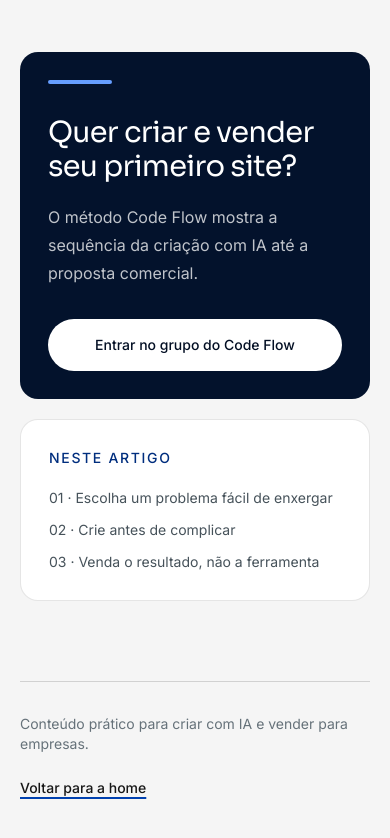
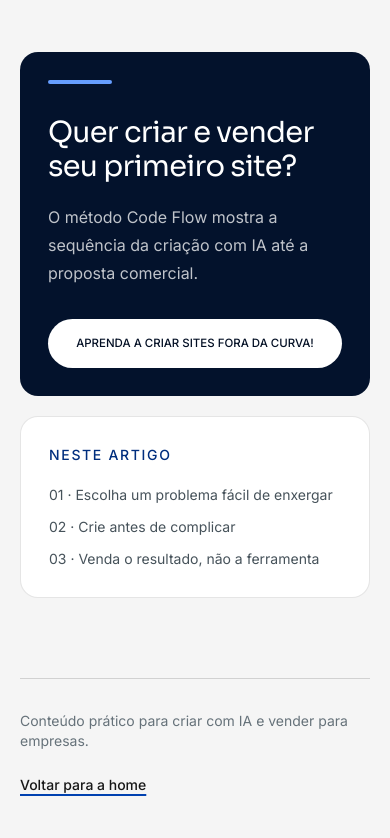
Before and after one commit to DEV-JOTAPE11/code-makers, a Next.js app: page /blog/gerar-leads in a window 390 px wide. Shown: the part 2826-3664 px from the top of the page. Built offline with nearby package versions, Linux system fonts and the light colour scheme.

Commit message:
feat: add new mobile, desktop, course, and conversion components

```diff
--- a/src/app/globals.css
+++ b/src/app/globals.css
@@ -562,9 +562,6 @@ html.lenis body {
     min-height: 66px;
     margin-top: 22px;
   }
-  .group-cta-label {
-    font-size: 14px;
-  }
   .mobile-hero-robot {
     height: clamp(330px, 43svh, 380px);
   }
@@ -600,9 +597,6 @@ html.lenis body {
     min-height: 62px;
     margin-top: 18px;
     padding-left: 22px;
-  }
-  .group-cta-label {
-    font-size: 13px;
   }
   .group-cta-arrow {
     flex-basis: 40px;
@@ -2278,3 +2272,25 @@ html::-webkit-scrollbar {
       rgba(7, 20, 39, 0.82);
   }
 }
+/* Botões de "Aprenda a criar sites fora da curva" no mobile: o texto nunca
+   quebra linha. A fonte acompanha a largura do container (cqi) e só cresce
+   até o tamanho original. --cta-fit-reserve é o que não é texto (padding,
+   gap e seta) e o divisor é a largura do texto por px de fonte, com folga
+   para outras fontes do sistema. */
+@media (width<=1023px) {
+  .group-cta,
+  .cta-fit-box {
+    container-type: inline-size;
+  }
+  .group-cta-label {
+    white-space: nowrap;
+    font-size: min(15px, calc((100cqi - 62px) / 21.4));
+  }
+  .cta-fit {
+    white-space: nowrap;
+    font-size: min(
+      var(--cta-fit-max),
+      calc((100cqi - var(--cta-fit-reserve)) / 21.8)
+    );
+  }
+}
--- a/src/components/ConversionRail.tsx
+++ b/src/components/ConversionRail.tsx
@@ -90,7 +90,7 @@ export function ConversionRail({ desktop = false }: { desktop?: boolean }) {
                 design, copy e animações de nível agência logo de primeira.
               </p>
               <GroupCta className="mt-7">
-                Entrar no grupo do Code Flow
+                APRENDA A CRIAR SITES FORA DA CURVA!
               </GroupCta>
               <p className="mt-4 text-center font-['Inter:Medium',sans-serif] text-[10px] uppercase tracking-[0.16em] text-white/35">
                 Estruturar • gerar • publicar
--- a/src/components/blog/BlogArticle.tsx
+++ b/src/components/blog/BlogArticle.tsx
@@ -105,7 +105,7 @@ export function BlogArticle({ post }: { post: BlogPost }) {
           </div>
 
           <aside className="lg:sticky lg:top-8">
-            <div className="overflow-hidden rounded-[18px] bg-[#03122c] p-7 text-white sm:p-9">
+            <div className="cta-fit-box overflow-hidden rounded-[18px] bg-[#03122c] p-7 text-white sm:p-9">
               <div className="mb-8 h-1 w-16 rounded-full bg-[#669eff]" />
               <p className="font-['Sora:Regular',sans-serif] text-[29px] leading-[1.16] tracking-[-0.025em]">
                 {post.ctaTitle}
@@ -117,9 +117,9 @@ export function BlogArticle({ post }: { post: BlogPost }) {
                 href={WHATSAPP_GROUP_URL}
                 target="_blank"
                 rel="noreferrer"
-                className="mt-8 flex w-full items-center justify-center rounded-full bg-white px-5 py-4 text-center font-['Inter:Medium',sans-serif] text-sm font-medium text-[#030f24] transition-colors hover:bg-[#d0e1ff] focus-visible:outline-2 focus-visible:outline-offset-4 focus-visible:outline-[#669eff]"
+                className="mt-8 flex w-full items-center justify-center rounded-full bg-white px-5 py-4 text-center cta-fit [--cta-fit-max:14px] [--cta-fit-reserve:44px] font-['Inter:Medium',sans-serif] text-sm font-medium text-[#030f24] transition-colors hover:bg-[#d0e1ff] focus-visible:outline-2 focus-visible:outline-offset-4 focus-visible:outline-[#669eff]"
               >
-                Entrar no grupo do Code Flow
+                APRENDA A CRIAR SITES FORA DA CURVA!
               </a>
             </div>
 
--- a/src/components/course/CourseFinalPush.tsx
+++ b/src/components/course/CourseFinalPush.tsx
@@ -55,14 +55,14 @@ export function CourseFinalPush({
           Enquanto todo mundo gera o mesmo site, você entrega o que ninguém
           esperava.
         </BlurRevealText>
-        <StageReveal>
+        <StageReveal className="cta-fit-box">
           <a
-            className="mt-10 inline-flex min-h-15 items-center gap-6 rounded-full bg-black px-9 font-['Inter:Medium',sans-serif] text-[16px] font-medium text-white shadow-[0_20px_55px_rgba(0,0,0,0.28)]"
+            className="mt-10 inline-flex min-h-15 items-center gap-6 rounded-full bg-black px-9 cta-fit [--cta-fit-max:16px] [--cta-fit-reserve:112px] font-['Inter:Medium',sans-serif] text-[16px] font-medium text-white shadow-[0_20px_55px_rgba(0,0,0,0.28)]"
             href={WHATSAPP_GROUP_URL}
             target="_blank"
             rel="noreferrer"
           >
-            Entrar no grupo do Code Flow <span aria-hidden="true">↗</span>
+            APRENDA A CRIAR SITES FORA DA CURVA! <span aria-hidden="true">↗</span>
           </a>
         </StageReveal>
       </div>
--- a/src/components/course/CourseManifesto.tsx
+++ b/src/components/course/CourseManifesto.tsx
@@ -43,7 +43,7 @@ export function CourseManifesto({
               O prompt é.
             </span>
           </BlurRevealText>
-          <StageReveal>
+          <StageReveal className="cta-fit-box">
             <p
               className={`mx-auto mt-8 max-w-[720px] font-['Inter:Regular',sans-serif] leading-8 text-[#5c5652] lg:mx-0 ${
                 desktop ? "text-[19px]" : "text-[17px]"
@@ -55,12 +55,12 @@ export function CourseManifesto({
               agência.
             </p>
             <a
-              className="course-primary-cta mt-9 inline-flex min-h-14 items-center gap-6 rounded-full bg-[#171717] px-8 font-['Inter:Medium',sans-serif] text-[15px] font-medium text-white"
+              className="course-primary-cta mt-9 inline-flex min-h-14 items-center gap-6 rounded-full bg-[#171717] px-8 cta-fit [--cta-fit-max:15px] [--cta-fit-reserve:104px] font-['Inter:Medium',sans-serif] text-[15px] font-medium text-white"
               href={WHATSAPP_GROUP_URL}
               target="_blank"
               rel="noreferrer"
             >
-              Entrar no grupo do Code Flow{" "}
+              APRENDA A CRIAR SITES FORA DA CURVA!{" "}
               <span aria-hidden="true">↗</span>
             </a>
           </StageReveal>
--- a/src/components/course/CourseOffer.tsx
+++ b/src/components/course/CourseOffer.tsx
@@ -77,7 +77,7 @@ export function CourseOffer({
               </div>
             </div>
 
-            <div className={`relative z-10 bg-[#101010] ${desktop ? "p-14" : "p-7"}`}>
+            <div className={`cta-fit-box relative z-10 bg-[#101010] ${desktop ? "p-14" : "p-7"}`}>
               <div className="text-center">
                 <div className="flow-console rounded-[20px] border border-[#5895ff]/30 bg-black/35 p-5 text-left">
                   <div className="flex items-center justify-between gap-4 border-b border-white/10 pb-4">
@@ -129,12 +129,12 @@ export function CourseOffer({
               </div>
 
               <a
-                className="course-enroll-button mt-7 flex min-h-16 w-full items-center justify-center gap-5 rounded-full bg-white px-7 text-center font-['Inter:Medium',sans-serif] text-[16px] font-semibold text-[#171717] shadow-[0_16px_45px_rgba(255,255,255,0.1)]"
+                className="course-enroll-button mt-7 flex min-h-16 w-full items-center justify-center gap-5 rounded-full bg-white px-7 text-center cta-fit [--cta-fit-max:16px] [--cta-fit-reserve:92px] font-['Inter:Medium',sans-serif] text-[16px] font-semibold text-[#171717] shadow-[0_16px_45px_rgba(255,255,255,0.1)]"
                 href={WHATSAPP_GROUP_URL}
                 target="_blank"
                 rel="noreferrer"
               >
-                ENTRAR NO GRUPO DO CODE FLOW <span aria-hidden="true">↗</span>
+                APRENDA A CRIAR SITES FORA DA CURVA! <span aria-hidden="true">↗</span>
               </a>
               <p className="mt-5 text-center text-[12px] leading-5 text-white/38">
                 Você será direcionado para o grupo do Code Flow no WhatsApp.
--- a/src/components/desktop/DesktopFooter.tsx
+++ b/src/components/desktop/DesktopFooter.tsx
@@ -75,7 +75,7 @@ export function DesktopFooter() {
                   <div className="relative flex shrink-0 flex-col content-stretch items-center">
                     <div className="relative flex w-full shrink-0 flex-col content-stretch items-center">
                       <div className="relative flex shrink-0 flex-col justify-center whitespace-nowrap font-['Inter:Medium',sans-serif] text-[16px] font-medium not-italic leading-[0] text-white [word-break:break-word]">
-                        <p className="leading-[24px]">Entrar no grupo do Code Flow</p>
+                        <p className="leading-[24px]">APRENDA A CRIAR SITES FORA DA CURVA!</p>
                       </div>
                     </div>
                   </div>
--- a/src/components/desktop/DesktopHero.tsx
+++ b/src/components/desktop/DesktopHero.tsx
@@ -60,7 +60,7 @@ function HeroCta() {
       href={WHATSAPP_GROUP_URL}
       target="_blank"
       rel="noreferrer"
-      aria-label="Entrar no grupo do Code Flow"
+      aria-label="Aprenda a criar sites fora da curva"
       className="group block w-full cursor-pointer rounded-[12px] text-left outline-none focus-visible:ring-2 focus-visible:ring-white/90 focus-visible:ring-offset-2 focus-visible:ring-offset-transparent"
     >
       <CardReveal className="desktop-hero-cta-card relative flex w-full shrink-0 flex-col content-stretch items-center justify-center gap-[42px] overflow-clip rounded-[16px] p-[26px] shadow-[0_22px_58px_rgba(0,12,32,0.34),inset_0_1px_0_rgba(255,255,255,0.18)] transition-[transform,box-shadow] duration-700 ease-[cubic-bezier(0.16,1,0.3,1)] group-hover:-translate-y-1 group-hover:shadow-[0_28px_68px_rgba(0,12,32,0.46),0_0_34px_rgba(0,65,176,0.18),inset_0_1px_0_rgba(255,255,255,0.24)]">
@@ -76,9 +76,9 @@ function HeroCta() {
         </div>
 
         <div className="relative flex w-full shrink-0 items-center justify-between overflow-clip content-stretch">
-          <div className="relative flex shrink-0 flex-col content-stretch items-start">
-            <div className="relative flex shrink-0 flex-col justify-center whitespace-nowrap font-['Inter:Bold',sans-serif] text-[19px] font-bold leading-[0] text-white [word-break:break-word]">
-              <p className="leading-[28px]">ENTRAR NO GRUPO OFICIAL</p>
+          <div className="relative flex min-w-0 flex-1 flex-col content-stretch items-start">
+            <div className="relative flex flex-col justify-center font-['Inter:Bold',sans-serif] text-[19px] font-bold leading-[0] text-white [word-break:break-word]">
+              <p className="leading-[26px]">APRENDA A CRIAR SITES FORA DA CURVA!</p>
             </div>
           </div>
           <div className="relative flex size-[44px] shrink-0 origin-center flex-col content-stretch items-start justify-center transition-transform duration-700 ease-[cubic-bezier(0.16,1,0.3,1)] group-hover:rotate-45 group-focus-visible:rotate-45">
--- a/src/components/mobile/MobileHome.tsx
+++ b/src/components/mobile/MobileHome.tsx
@@ -37,10 +37,10 @@ export function MobileHome() {
             IA.
           </h1>
           <GroupCta
-            aria-label="Entrar no grupo do Code Flow"
+            aria-label="Aprenda a criar sites fora da curva"
             className="mobile-hero-card"
           >
-            ENTRAR NO GRUPO OFICIAL!
+            APRENDA A CRIAR SITES FORA DA CURVA!
           </GroupCta>
         </div>
 
@@ -65,18 +65,18 @@ export function MobileHome() {
         <BlurRevealText className="font-['Sora:Regular',sans-serif] text-[42px] leading-[1.08] tracking-[-1.8px]">
           Um prompt. Um site fora da curva.
         </BlurRevealText>
-        <FadeUp>
+        <FadeUp className="cta-fit-box">
           <p className="mx-auto mt-5 max-w-[330px] text-[15px] leading-6">
             Entre no grupo do Code Flow e aprenda a criar sites de nível
             agência com um único prompt.
           </p>
           <a
-            className="mt-8 inline-flex min-h-12 items-center rounded-full bg-black px-6 font-medium text-white"
+            className="mt-8 inline-flex min-h-12 items-center rounded-full bg-black px-6 cta-fit [--cta-fit-max:16px] [--cta-fit-reserve:52px] font-medium text-white"
             href={WHATSAPP_GROUP_URL}
             target="_blank"
             rel="noreferrer"
           >
-            Entrar no grupo do Code Flow
+            APRENDA A CRIAR SITES FORA DA CURVA!
           </a>
         </FadeUp>
 
```
